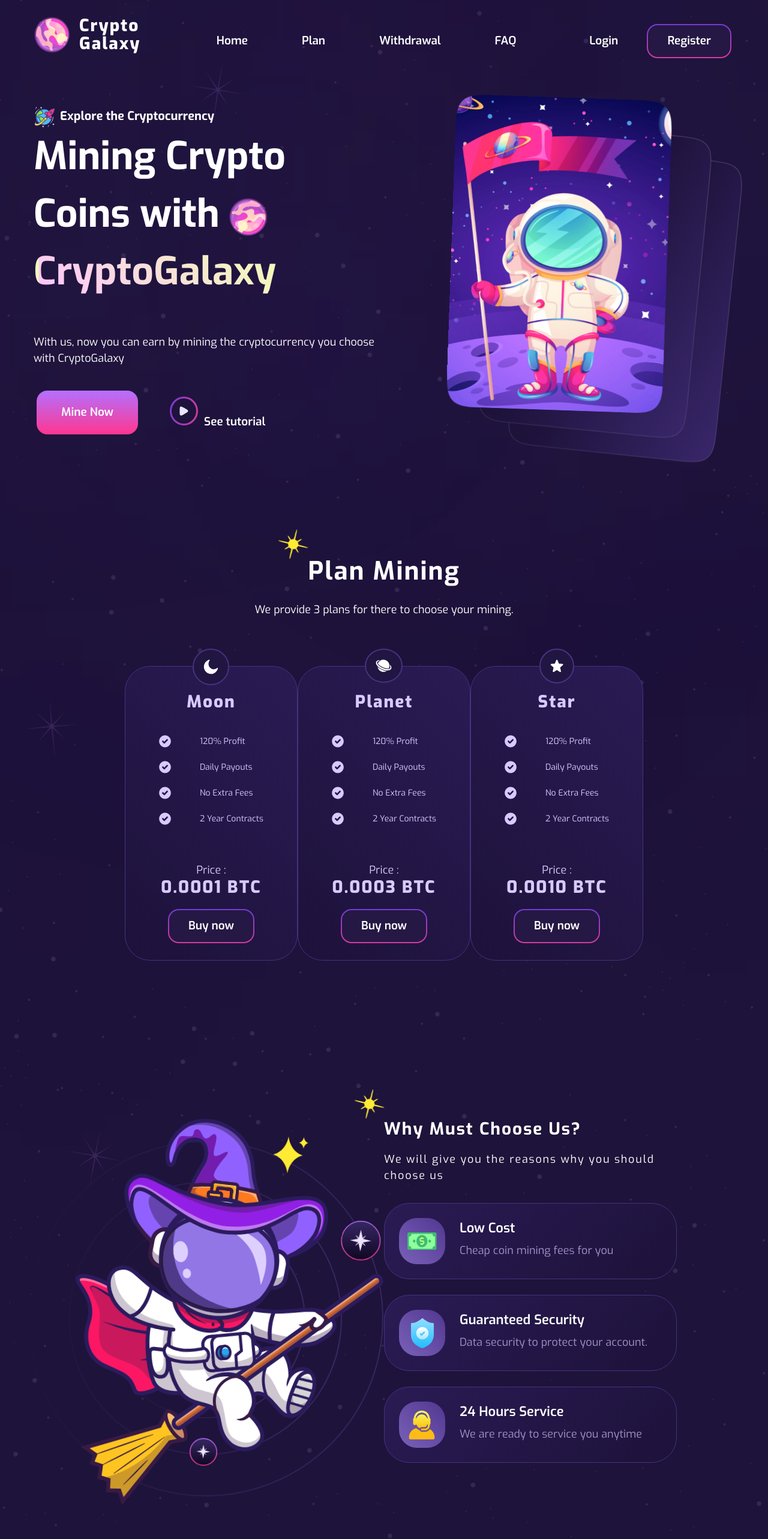
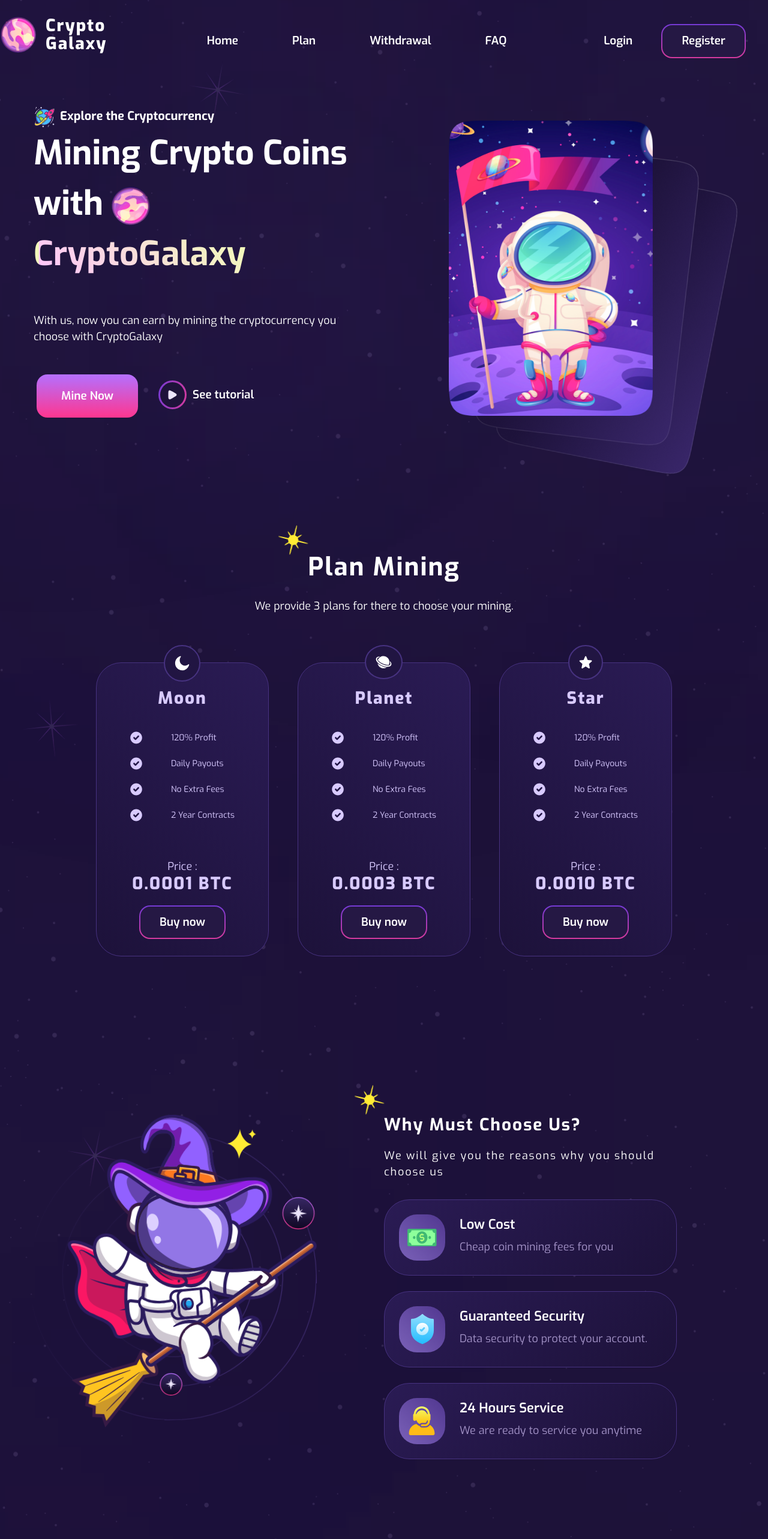
Before and after one commit to dicka88/crypto-galaxy, a React (Vite) app: page / in a window 1280 px wide. Shown: the top 2565 px of the page at 60% size. Built offline with nearby package versions, Linux system fonts and the light colour scheme.

Commit message:
Updaate: adjust responsive

```diff
--- a/src/components/partials/Footer.jsx
+++ b/src/components/partials/Footer.jsx
@@ -30,14 +30,14 @@ const SocialLink = styled.a`
 export default function Footer() {
   return (
     <FooterWrapper>
-      <div className="flex justify-between pt-14 pb-16 px-14">
-        <div className="flex-2">
+      <div className="flex justify-between flex-wrap pt-14 pb-16 px-14">
+        <div className="flex-2 mb-6">
           <div className="block">
             <GalaxyCryptoIconButton />
           </div>
           <p>You can start mining <br /> Cryptocurrency Coins with us</p>
         </div>
-        <div className="flex justify-between flex-wrap px-28">
+        <div className="flex mb-6 justify-between md:px-28">
           <div className="pr-28">
             <div className="block">
               <h1>About</h1>
@@ -71,7 +71,7 @@ export default function Footer() {
             </div>
           </div>
         </div>
-        <div className="">
+        <div className="mb-6">
           <h1>Follow Us</h1>
           <div className="block">
             <div className="inline-flex">
--- a/src/components/partials/Header.jsx
+++ b/src/components/partials/Header.jsx
@@ -4,6 +4,9 @@ import favicon from '@/assets/img/favicon.png'
 import styled from "styled-components"
 import PrimaryButton from '@/components/buttons/PrimaryButton'
 import SecondaryButton from '@/components/buttons/SecondaryButton'
+
+import { Icon } from '@iconify/react'
+import menuOutlined from '@iconify/icons-ant-design/menu-outlined'
 
 
 import ParticleBlur from '@/components/particles/BlurEffectParticle'
@@ -27,11 +30,12 @@ const NavButton = ({ children, href }) => {
 
 export default function Header() {
   return (
-    <header className="relative p-7 px-14">
+    <header className="relative py-7">
       <ParticleBlur className="animate-pulse duration-5000" width="267px" height="267px" left="-53px" top="-20px" />
-      <div className="container flex justify-between items-center">
+      <div className="flex justify-between items-center">
         <GalaxyCryptoIconButton />
-        <div className="flex justify-between">
+        <div className="hidden md:block">
+          <div className="justify-between flex">
             <NavButton href="/#" >
               <span>Home</span>
             </NavButton>
@@ -45,13 +49,17 @@ export default function Header() {
               <span>FAQ</span>
             </NavButton>
           </div>
+        </div>
         <div className="flex justify-between">
-          <SecondaryButton href="/login">
+          <SecondaryButton className="hidden md:block" href="/login">
             <span>Login</span>
           </SecondaryButton>
           <PrimaryButton href="/register">
             <span>Register</span>
           </PrimaryButton>
+          <button className="mx-4">
+            <Icon icon={menuOutlined} height="32px" width="32px" />
+          </button>
         </div>
       </div>
     </header>
--- a/src/components/sections/HeroSection.jsx
+++ b/src/components/sections/HeroSection.jsx
@@ -25,42 +25,46 @@ const TutorialButton = styled(SecondaryButton)`
     box-shadow: none;
     transform: scale(1.05);
   }
+  display: inline-block;
+  padding: 1em!important;
 `
 
 export default function HeroSection() {
   return (
     <section id="#" className="py-10 pb-52">
       <div className="flex justify-between">
-        <div className="grid grid-cols-2 w-full">
-          <div className="relative col-auto">
+        <div className="flex justify-between w-full">
+          <div className="relative col-auto" style={{ maxWidth: '600px' }}>
             <ParticleBlur className="animate-pulse duration-3000" width="267px" height="267px" right="40px" bottom="20px" zIndex="-4" />
-            <StarTwingkleParticle className="animate-ping delay-1000 duration-3000" top="40px" right="40px" />
             <p className="font-bold" style={{ fontSize: '20px', lineHeight: 'auto' }}>
               <img className="inline-block mr-2" style={{ maxWidth: '36px', width: '36px' }} src={SvgEarthRocket} alt="" />
               Explore the Cryptocurrency
             </p>
-            <div className="mb-14">
-              <span className="font-bold" style={{ fontSize: '64px', lineHeight: 'auto' }}>Mining Crypto Coins with <img className="inline-block mr-2 animate-spin duration-5000" style={{ maxWidth: '64px', width: '64px' }} src={Favicon} alt="" /> <FancyText>CryptoGalaxy</FancyText></span>
+            <div className="mb-14 relative">
+              <StarTwingkleParticle className="animate-ping delay-1000 duration-3000" top="-20px" right="0" />
+              <span className="font-bold" style={{ fontSize: '4em', lineHeight: 'auto' }}>Mining Crypto Coins with <img className="inline-block mr-2 animate-spin duration-5000" style={{ maxWidth: '64px', width: '64px' }} src={Favicon} alt="" /> <FancyText>CryptoGalaxy</FancyText></span>
             </div>
             <p>With us, now you can earn by mining the cryptocurrency you choose with CryptoGalaxy</p>
             <div className="mt-10">
               <StartedButton href="/mine">
                 Mine Now
               </StartedButton>
-              <TutorialButton href="/tutorial">
-                <FancyCircle style={{ padding: '13px', borderRadius: '50%', marginRight: '10px' }}>
-                  <img src={PlayIcon} />
-                </FancyCircle>
-                See tutorial
+              <TutorialButton className="sm:px-6" href="/tutorial">
+                <div className="inline-flex items-center">
+                  <FancyCircle style={{ padding: '13px', borderRadius: '50%', marginRight: '10px' }}>
+                    <img src={PlayIcon} />
+                  </FancyCircle>
+                  See tutorial
+                </div>
               </TutorialButton>
             </div>
           </div>
-          <div className="flex justify-center relative">
+          <div className="hidden md:flex justify-center w-full p-6 relative">
             <ParticleBlur className="animate-pulse animate_delay_1500" width="267px" height="267px" right="-40px" top="-20px" zIndex="-4" />
             <BounceAnimation className="relative">
-              <img className="animate__rotate delay-100" style={{ zIndex: 3, maxWidth: '360px' }} src={HeroCardImage} alt="" />
-              <img className="absolute animate__rotate delay-300" style={{ zIndex: -1, maxWidth: '380px', left: '50px', top: '40px', transform: 'rotate(3deg)' }} src={HeroCardImagePlaceholder} alt="" />
-              <img className="absolute animate__rotate delay-1500" style={{ zIndex: -2, maxWidth: '380px', left: '100px', top: '80px', transform: 'rotate(7.5deg)' }} src={HeroCardImagePlaceholder} alt="" />
+              <img className="animate__rotate" style={{ zIndex: 3, maxWidth: '340px' }} src={HeroCardImage} alt="" />
+              <img className="absolute animate__rotate delay-1500" style={{ zIndex: -1, maxWidth: '360px', left: '50px', top: '40px', transform: 'rotate(3deg)' }} src={HeroCardImagePlaceholder} alt="" />
+              <img className="absolute animate__rotate delay-3000" style={{ zIndex: -2, maxWidth: '360px', left: '100px', top: '80px', transform: 'rotate(7.5deg)' }} src={HeroCardImagePlaceholder} alt="" />
             </BounceAnimation>
           </div>
         </div>
--- a/src/components/sections/PlanSection.jsx
+++ b/src/components/sections/PlanSection.jsx
@@ -20,18 +20,18 @@ export default function PlanSection() {
       <div className="flex flex-wrap justify-center relative pt-10">
         <BlurEffectParticle className="animate-pulse duration-5000" color="#B4A1E7" right="-20px" top="100px" />
         <BlurEffectParticle className="animate-pulse duration-3000" color="#A382FF" left="-20px" bottom="100px" />
-        <div className="inline-block">
-          <div className="inline-block">
+        <div className="flex justify-center flex-wrap">
+          <div className="block md:inline-block sm:mx-4 md:mx-6">
             <Slide left>
               <PlanCard title="Moon" icon={moonIcon} price="0.0001"></PlanCard>
             </Slide>
           </div>
-          <div className="inline-block">
+          <div className="block md:inline-block sm:mx-4 md:mx-6">
             <Slide className="inline-block" bottom>
               <PlanCard title="Planet" icon={saturnIcon} price="0.0003"></PlanCard>
             </Slide>
           </div>
-          <div className="inline-block">
+          <div className="block md:inline-block sm:mx-4 md:mx-6">
             <Slide className="inline-block" right>
               <PlanCard title="Star" icon={starIcon} price="0.0010"></PlanCard>
             </Slide>
--- a/src/components/sections/StartMiningSection.jsx
+++ b/src/components/sections/StartMiningSection.jsx
@@ -8,13 +8,13 @@ import AstronoutRocketIllustration from '@/assets/img/illustration/astronaut_roc
 
 export default function StartMiningSection() {
   return (
-    <section className="pb-52 px-10 relative">
-      <BlurEffectParticle className="animate-pulse delay-1000 duration-1000" left="-10px" top="0" color="#40488E" />
+    <section className="pb-52 md:px-10 relative">
+      <BlurEffectParticle className="animate-pulse delay-1000 duration-1000" left="-10px" top="0" color="#5D69D3" />
       <BlurEffectParticle className="animate-pulse delay-3000 duration-3000" top="-20px" right="40%" color="#936AFF" />
       <BlurEffectParticle className="animate-pulse delay-5000 duration-5000" right="-40px" bottom="100px" color="#F14EFF" />
-      <div className="grid grid-cols-2 flex-wrap justify-between">
-        <div className="p-6">
-          <h1 class="section-subtitle">Let's start mining cryptocurrency with us</h1>
+      <div className="grid md:grid-cols-2 flex-wrap justify-between">
+        <div className="order-2 md:order-1 p-6 text-center md:text-left">
+          <h1 className="section-subtitle">Let's start mining cryptocurrency with us</h1>
           <div className="pb-16">
             <p className="tracking-wide">Don't miss the opportunity to be able to mine cryptocurrency coins with us.</p>
           </div>
@@ -24,10 +24,17 @@ export default function StartMiningSection() {
             </PrimaryButton>
           </Link>
         </div>
-        <div className="p-6">
-          <div className="relative">
-            <Slide right delay="300">
-              <ReactSVG className="absolute animate_fly_space duration-5000 -top-10" src={AstronoutRocketIllustration} />
+        <div className="order-1 md:order-2 p-6">
+          <div className="relative mb-8">
+            <BlurEffectParticle className="animate-pulse duration-5000" color="#40488e" />
+            <BlurEffectParticle className="animate-pulse delay-4000 duration-4000" color="#D332CB" right="0" bottom="0" />
+            <Slide right delay={300}>
+              <ReactSVG
+                style={{ maxWidth: '80%' }}
+                beforeInjection={(svg) => {
+                  svg.setAttribute('style', 'width: 100%;height:100%;')
+                }}
+                className="animate_fly_space duration-5000 -mt-10 mx-auto" src={AstronoutRocketIllustration} />
             </Slide>
           </div>
         </div>
--- a/src/components/sections/TransactionHistorySection.jsx
+++ b/src/components/sections/TransactionHistorySection.jsx
@@ -1,6 +1,7 @@
 import { Slide } from "react-reveal"
 import StarLightParticle from "../particles/StarLightParticle"
 import TransactionTable from "../tables/TransactionTable"
+import BlurEffectParticle from "../particles/BlurEffectParticle"
 
 const deposit = [
   {
@@ -92,32 +93,32 @@ const withdrawal = [
 
 export default function TransactionHistorySection() {
   return (
-    <section className="container pb-52 px-10 relative">
-      <div className="text-center pb-14">
+    <section className="pb-52 md:px-10 relative">
+      <div className="relative text-center mb-10">
         <div className="relative inline-block">
           <StarLightParticle className="animate-spin duration-5000" top="-50px" left="-50px" />
-          <h1 className="section-title">
-            Transaction History
-          </h1>
+          <h1 className="section-title">Transaction History</h1>
         </div>
         <p>We will provide proof of transactions from users</p>
       </div>
-      <div className="grid grid-cols-2">
-        <div>
-          <div className="text-center">
+      <div className="relative grid md:grid-cols-2">
+        <BlurEffectParticle />
+        <BlurEffectParticle bottom="0" right="0" />
+        <div className="mb-12">
+          <div className="text-center mb-8">
             <h2>Deposit</h2>
           </div>
-          <div className="px-12">
+          <div className="md:px-12">
             <Slide left>
               <TransactionTable data={deposit} link="/deposit" />
             </Slide>
           </div>
         </div>
-        <div>
-          <div className="text-center">
+        <div className="mb-12">
+          <div className="text-center mb-8">
             <h2>Withdrawal</h2>
           </div>
-          <div className="px-12">
+          <div className="md:px-12">
             <Slide right>
               <TransactionTable data={withdrawal} link="/withdrawal" />
             </Slide>
--- a/src/components/sections/WhyChooseUsSection.jsx
+++ b/src/components/sections/WhyChooseUsSection.jsx
@@ -9,6 +9,7 @@ import SecurityIcon from '@/assets/img/icons/security_icon.svg'
 
 import ServiceCardItem from '@/components/cards/ServiceCardItem'
 import StarLightParticle from "../particles/StarLightParticle"
+import BlurEffectParticle from "../particles/BlurEffectParticle"
 
 
 export default function WhyChooseUsSection() {
@@ -31,23 +32,30 @@ export default function WhyChooseUsSection() {
 
   return (
     <section id="#whychooseus" className="pb-52 relative">
-      <div className="grid grid-cols-2">
-        <div>
-          <ReactSVG className="animate__rotate duration-4000" src={AstronautWitchIllustration} />
+      <div className="grid md:grid-cols-2">
+        <div className="relative pr-8 md:pr-28 mb-16">
+          <BlurEffectParticle color="#936AFF" />
+          <BlurEffectParticle color="#936AFF" className="animate-pulse" right="30%" bottom="20%" />
+          <ReactSVG
+            beforeInjection={(svg) => {
+              svg.setAttribute('style', 'width: 100%;height:100%;')
+            }}
+            className="animate__rotate duration-4000 max-w-full" src={AstronautWitchIllustration} />
         </div>
-        <div className="pr-24">
-          <div className="pb-8" style={{ maxWidth: '510px' }}>
+        <div className="relative order-1 lg:pr-24">
+          <BlurEffectParticle top="0" right="0" />
+          <div className="pb-8 text-center md:text-left" style={{ maxWidth: '510px' }}>
             <div className="relative inline-block">
               <StarLightParticle className="animate-spin duration-5000" top="-50px" left="-50px" />
               <h1 className="section-subtitle">
                 Why Must Choose Us?
               </h1>
             </div>
-            <p class="tracking-widest">We will give you the reasons why you should choose us</p>
+            <p className="tracking-widest">We will give you the reasons why you should choose us</p>
           </div>
           <div>
             {services.map((props, i) =>
-              <div className="block">
+              <div key={i} className="block">
                 <Fade bottom delay={i * 500}>
                   <ServiceCardItem className="hover:-translate-y-2 hover:scale-105 transition-all" {...props} />
                 </Fade>
--- a/src/components/tables/TransactionTable.jsx
+++ b/src/components/tables/TransactionTable.jsx
@@ -19,8 +19,8 @@ export default function TransactionTable({ data, link }) {
           </div>
           <div className="p-4">
             <ul>
-              {data.map(({ tx_hash, name }) =>
-                <li className="mb-4">
+              {data.map(({ tx_hash, name }, i) =>
+                <li key={i} className="mb-4">
                   <span className="block font-bold" style={{ color: "#E1D4FF" }}>{name}</span>
                   <span className="block" style={{ color: '#A393C7' }}>{tx_hash}</span>
                 </li>
@@ -34,8 +34,8 @@ export default function TransactionTable({ data, link }) {
           </div>
           <div className="p-4">
             <ul>
-              {data.map(({ timestamp, amount }) =>
-                <li className="mb-4">
+              {data.map(({ timestamp, amount }, i) =>
+                <li key={i} className="mb-4">
                   <span className="block font-bold" style={{ color: "#E1D4FF" }}>{amount}</span>
                   <span className="block" style={{ color: '#A393C7' }}>{timestamp}</span>
                 </li>
```
Lines whose indentation alone changed are shown as unchanged.
